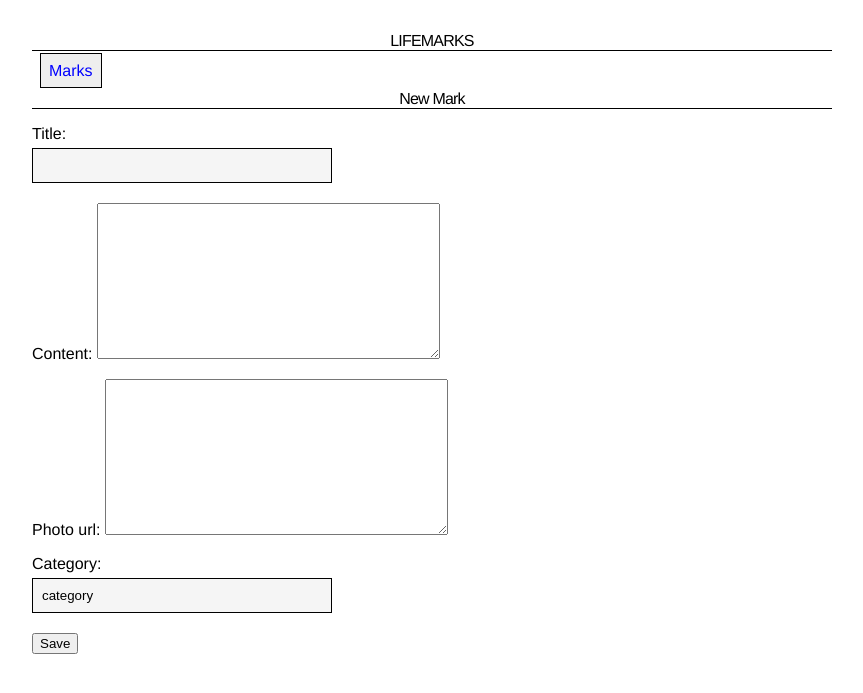
After one commit to emacode2/lifemarks_django, a Django app: page /mark/new in a window 1280 px wide. The commit adds this page. Shown: the top 693 px of the page, without its empty margins (208-1071 px from the left). Run offline with Django 3.2, Linux system fonts and the light colour scheme.

Commit message:
created mark-create and mark-edit views urls and templates_all working

```diff
--- /dev/null
+++ b/lifemarks/forms.py
@@ -0,0 +1,8 @@
+from django import forms
+from .models import Mark
+
+class MarkForm(forms.ModelForm):
+
+    class Meta:
+        model = Mark
+        fields = ('title', 'content', 'photo_url', 'category',)
--- a/lifemarks/templates/lifemarks/base.html
+++ b/lifemarks/templates/lifemarks/base.html
@@ -1,8 +1,8 @@
 {% load staticfiles %}
 <html>
   <head>
+    <link rel="stylesheet" href="{% static 'css/lifemarks.css' %}" />
     <title>lifemarks</title>
-    <link rel="stylesheet" href="{% static 'css/lifemarks.css' %}" />
   </head>
 
   <body>
--- a/lifemarks/templates/lifemarks/mark_detail.html
+++ b/lifemarks/templates/lifemarks/mark_detail.html
@@ -1,5 +1,5 @@
 {% extends 'lifemarks/base.html' %} {% block content %}
-<h2>{{ mark.title }} <a href="">(edit)</a></h2>
+<h2>{{ mark.title }} <a href="{% url 'mark_edit' pk=mark.pk %}">(edit)</a></h2>
 <h4>{{ mark.content }}</h4>
 
 <img src="{{ mark.photo_url }}" alt="" class="mark-photo" />
--- /dev/null
+++ b/lifemarks/templates/lifemarks/mark_form.html
@@ -0,0 +1,8 @@
+{% extends 'lifemarks/base.html' %} {% block content %}
+<h1>New Mark</h1>
+<form method="POST" class="mark-form">
+  {% csrf_token %}
+  {{ form.as_p }}
+  <button type="submit" class="save btn btn-default">Save</button>
+</form>
+{% endblock %}
--- a/lifemarks/templates/lifemarks/mark_list.html
+++ b/lifemarks/templates/lifemarks/mark_list.html
@@ -1,7 +1,7 @@
 {% extends 'lifemarks/base.html' %} {% block content %}
 <h2>
   MARKS
-  <a href="">{{ mark.title }}(+)</a>
+  <a href="{% url 'mark_create' %}">(+)</a>
 </h2>
 <ul>
   {% for mark in marks %}
--- a/lifemarks/urls.py
+++ b/lifemarks/urls.py
@@ -4,4 +4,6 @@ from . import views
 urlpatterns = [
     path('', views.mark_list, name='mark_list'),
     path('marks/<int:pk>', views.mark_detail, name='mark_detail'),
+    path('mark/new', views.mark_create, name='mark_create'),
+    path('marks/<int:pk>/edit', views.mark_edit, name='mark_edit'),
 ]
--- a/lifemarks/views.py
+++ b/lifemarks/views.py
@@ -1,8 +1,19 @@
 
 # Create your views here.
-from django.shortcuts import render
+from django.shortcuts import render, redirect
+from .forms import MarkForm
 
 from .models import Mark
+
+def mark_create(request):
+    if request.method == 'POST':
+        form = MarkForm(request.POST)
+        if form.is_valid():
+            mark = form.save()
+            return redirect('mark_detail', pk=mark.pk)
+    else:
+        form = MarkForm()
+    return render(request, 'lifemarks/mark_form.html', {'form': form})
 
 def mark_list(request):
     marks = Mark.objects.all()
@@ -11,3 +22,14 @@ def mark_list(request):
 def mark_detail(request, pk):
     mark = Mark.objects.get(id=pk)
     return render(request, 'lifemarks/mark_detail.html', {'mark': mark})
+
+def mark_edit(request, pk):
+    mark = Mark.objects.get(pk=pk)
+    if request.method == "POST":
+        form = MarkForm(request.POST, instance=mark)
+        if form.is_valid():
+            mark = form.save()
+            return redirect('mark_detail', pk=mark.pk)
+    else:
+        form = MarkForm(instance=mark)
+    return render(request, 'lifemarks/mark_form.html', {'form': form})
```
